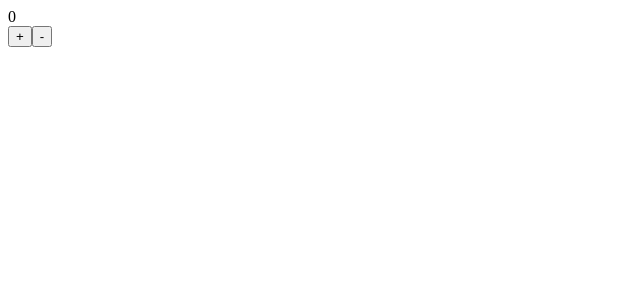
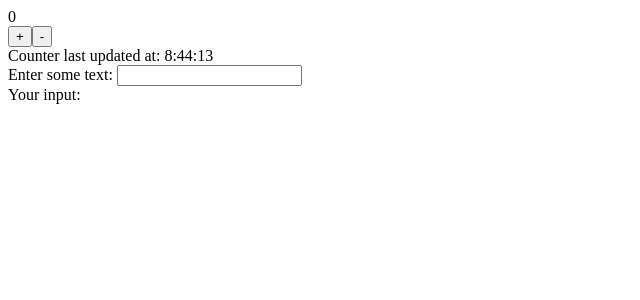
Before and after one commit to rishabh-navadhiti/internship-new, a React (Vite) app in the folder counter-input/: page / in a window 1280 px wide. Shown: the top 300 px of the page, without its empty margins (0-640 px from the left). Built offline with nearby package versions, Linux system fonts and the light colour scheme.

Commit message:
Complete input state tracking

```diff
--- a/counter-input/src/App.jsx
+++ b/counter-input/src/App.jsx
@@ -3,16 +3,41 @@ import Button from "./components/Button";
 
 function App() {
   const [counter, setCounter] = useState(0);
+  const [textInput, setTextInput] = useState('');
+  const [time, setTime] = useState(getTime())
 
-  const handleIncrement = () => setCounter(counter + 1);
+  function getTime() {
+    return new Date().toLocaleString().split(' ')[1]
+  }
 
-  const handleDecrement = () => setCounter(counter - 1);
+  const handleIncrement = () => {
+    setCounter(counter + 1);
+    setTime(getTime());
+  };
+
+  const handleDecrement = () => {
+    setCounter(counter - 1);
+    setTime(getTime());
+  }
+  const handleChange = (e) => setTextInput(e.target.value);
 
   return (
+
+
+
     <div className="container">
-      <div>{counter}</div>
-      <Button text="+" onClick={handleIncrement} />
-      <Button text="-" onClick={handleDecrement} />
+      <div className="counter-container">
+        <div>{counter}</div>
+        <Button text="+" onClick={handleIncrement} />
+        <Button text="-" onClick={handleDecrement} />
+        <div>Counter last updated at: {time}</div>
+      </div>
+
+      <div className="input-container">
+        <label htmlFor="disp">Enter some text: </label>
+        <input type="text" id="disp" value={textInput} onChange={handleChange}/>
+        <div>Your input: {textInput}</div>
+      </div>
     </div>
   );
 
```
